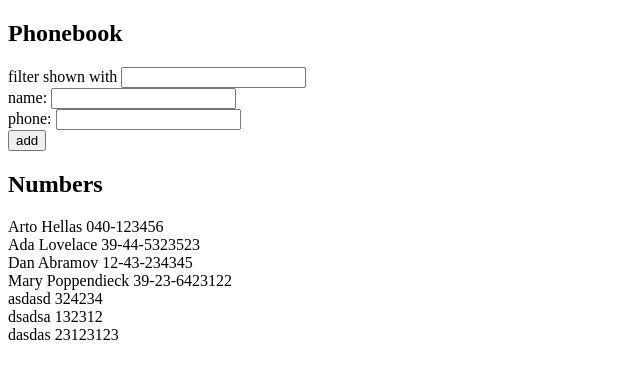
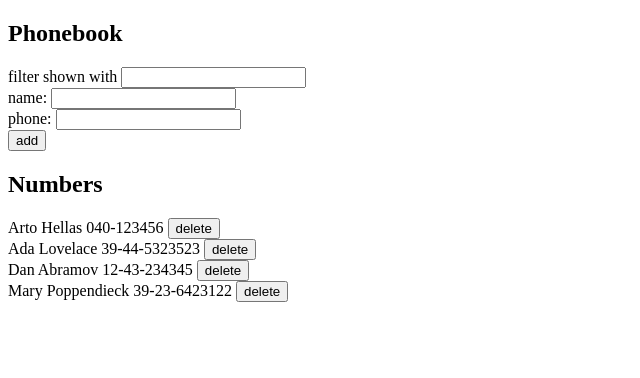
Before and after one commit to GuillemDolcet/fullstackopen, a React (Vite) app in the folder part2/phonebook/: page / in a window 1280 px wide. Shown: the top 378 px of the page, without its empty margins (0-640 px from the left). Built offline with nearby package versions, Linux system fonts and the light colour scheme; data requests are answered from the project's data file.

Commit message:
exercice 2.14

```diff
--- a/part2/phonebook/db.json
+++ b/part2/phonebook/db.json
@@ -3,37 +3,22 @@
     {
       "name": "Arto Hellas",
       "number": "040-123456",
-      "id": "1"
+      "id": 1
     },
     {
       "name": "Ada Lovelace",
       "number": "39-44-5323523",
-      "id": "2"
+      "id": 2
     },
     {
       "name": "Dan Abramov",
       "number": "12-43-234345",
-      "id": "3"
+      "id": 3
     },
     {
       "name": "Mary Poppendieck",
       "number": "39-23-6423122",
-      "id": "4"
-    },
-    {
-      "id": "c244",
-      "name": "asdasd",
-      "number": "324234"
-    },
-    {
-      "id": "c7df",
-      "name": "dsadsa",
-      "number": "132312"
-    },
-    {
-      "id": "cd2e",
-      "name": "dasdas",
-      "number": "23123123"
+      "id": 4
     }
   ]
 }
--- a/part2/phonebook/src/App.jsx
+++ b/part2/phonebook/src/App.jsx
@@ -49,6 +49,19 @@ const App = () => {
         setNewNumber(event.target.value)
     }
 
+    const handleDeletePerson = (personId, name) => {
+        if (confirm(`Delete ${name}`)) {
+            personsService
+                .destroy(personId)
+                .then(() => {
+                    setPersons(persons.filter(person => person.id !== personId))
+                })
+                .catch(error => {
+                    alert("Error deleting person:", error);
+                })
+        }
+    }
+
     const personsFiltered = persons.filter(
         person => person.name.toLowerCase().includes(filterName.toLowerCase())
     );
@@ -65,7 +78,7 @@ const App = () => {
                 handleNumberChange={handleNumberChange}
             />
             <h2>Numbers</h2>
-            <Persons persons={personsFiltered} />
+            <Persons persons={personsFiltered} handleDeletePerson={handleDeletePerson}/>
         </div>
     )
 }
--- a/part2/phonebook/src/components/Person.jsx
+++ b/part2/phonebook/src/components/Person.jsx
@@ -1,5 +1,5 @@
-const Person = ({name, number}) => (
-    <div>{name} {number}</div>
+const Person = ({id, name, number, handleDeletePerson}) => (
+    <div>{name} {number} <button onClick={() => handleDeletePerson(id, name)}>delete</button></div>
 )
 
 export default Person
--- a/part2/phonebook/src/components/Persons.jsx
+++ b/part2/phonebook/src/components/Persons.jsx
@@ -1,8 +1,8 @@
 import Person from "./Person.jsx";
 
-const Persons = ({persons}) => (
+const Persons = ({persons, handleDeletePerson}) => (
     persons.map((person) => (
-        <Person key={person.name} name={person.name} number={person.number} />
+        <Person key={person.id} id={person.id} name={person.name} number={person.number} handleDeletePerson={handleDeletePerson}/>
     ))
 )
 
--- a/part2/phonebook/src/services/persons.jsx
+++ b/part2/phonebook/src/services/persons.jsx
@@ -14,8 +14,13 @@ const update = (id, newObject) => {
     return axios.put(`${baseUrl}/${id}`, newObject)
 }
 
+const destroy = (id) => {
+    return axios.delete(`${baseUrl}/${id}`)
+}
+
 export default {
     getAll,
     create,
     update,
+    destroy
 }
```
